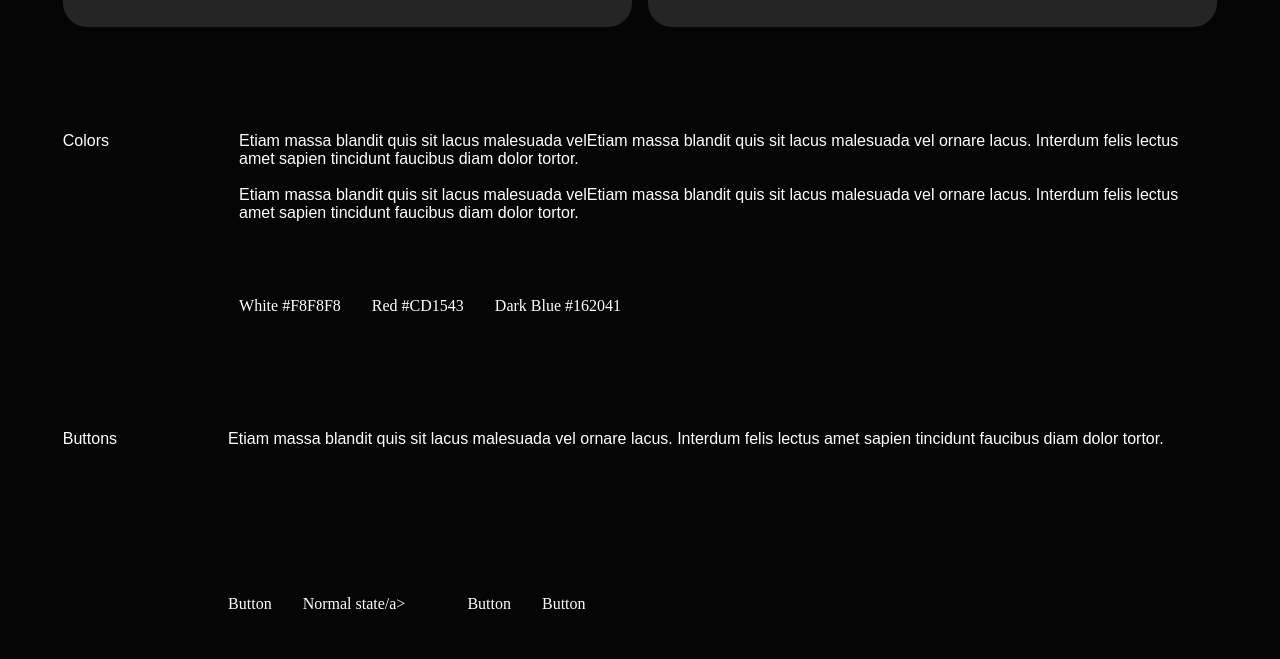
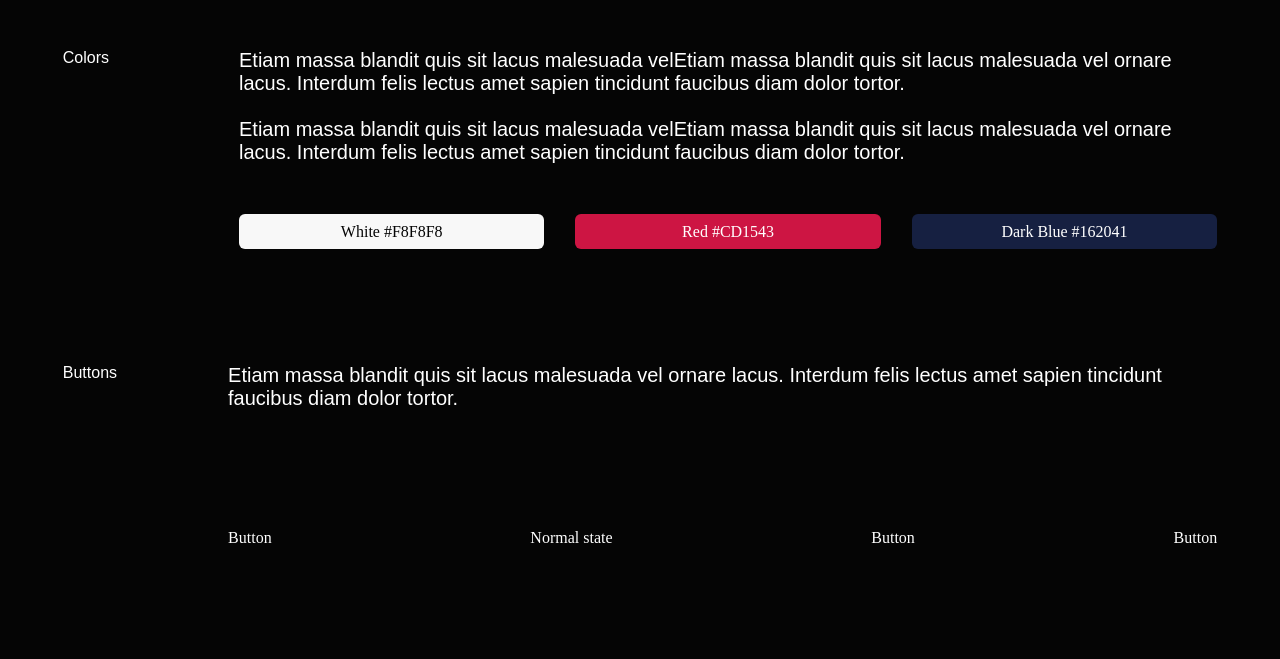
Before and after one commit to MustafaDzh/PMP-Case, a website: page index.html in a window 1280 px wide. Shown: the part 4593-5252 px from the top of the page. Drawn offline with Linux system fonts and the light colour scheme.

Commit message:
colors buttons

```diff
--- a/index.html
+++ b/index.html
@@ -424,13 +424,13 @@
                                     quis sit lacus malesuada velEtiam massa blandit quis sit lacus malesuada vel ornare
                                     lacus. Interdum felis lectus amet sapien tincidunt faucibus diam dolor tortor.</div>
                                 <div class="details-buttons">
-                                    <div class="details-buttons_white">
+                                    <div class="details-buttons_white details-buttons--button">
                                         <a href="#">White #F8F8F8</a>
                                     </div>
-                                    <div class="details-buttons_red">
+                                    <div class="details-buttons_red details-buttons--button">
                                         <a href="#">Red #CD1543</a>
                                     </div>
-                                    <div class="details-buttons_blue">
+                                    <div class="details-buttons_blue details-buttons--button">
                                         <a href="#">Dark Blue #162041</a>
                                     </div>
                                 </div>
@@ -446,7 +446,7 @@
                                         <a href="#">Button</a>
                                     </div>
                                     <div class="details-buttons_normalState">
-                                        <a href="#">Normal state/a>
+                                        <a href="#">Normal state</a>
                                     </div>
                                     <div class="details-buttons_buttonEffect">
                                         <a href="#">Button</a>
--- a/scss/challenges.module.scss
+++ b/scss/challenges.module.scss
@@ -33,12 +33,12 @@
                     }
                 }
 
-                &-image {
+
                     img {
                         width: 100%;
                         height: auto;
                     }
-                }
+
             }
         }
 
--- a/scss/design.module.scss
+++ b/scss/design.module.scss
@@ -178,10 +178,12 @@
 
         &--details {
             padding-top: 105px;
+
             &_list {
                 display: flex;
                 flex-direction: column;
                 gap: 115px;
+
                 &-item {
                     display: flex;
 
@@ -197,17 +199,51 @@
                         gap: 83px;
                     }
 
-                    .details{
+                    .details {
                         display: flex;
                         flex-direction: column;
 
-                        &-desc{
+                        &-desc {
                             height: 165px;
+                            font-size: 20px;
                         }
 
-                        &-buttons{
+                        &-buttons {
                             display: flex;
                             gap: 31px;
+                            justify-content: space-between;
+
+                            &--button {
+                                display: flex;
+                                padding: 9px 20px;
+                                width: 100%;
+                                justify-content: center;
+                                align-items: center;
+                                gap: 10px;
+                                border-radius: 6px;
+
+                                a {
+                                    font-size: 16px;
+                                    line-height: 110%;
+                                }
+                            }
+
+                            &_white {
+                                background: #F8F8F8;
+
+                                a {
+                                    color: #050505;
+
+                                }
+                            }
+
+                            &_red {
+                                background: #CD1543;
+                            }
+
+                            &_blue {
+                                background: #162041;
+                            }
                         }
                     }
                 }
```
Also changed, not shown: css/challenges.module.css, css/design.module.css, css/styles.module.css, 2 other files.
